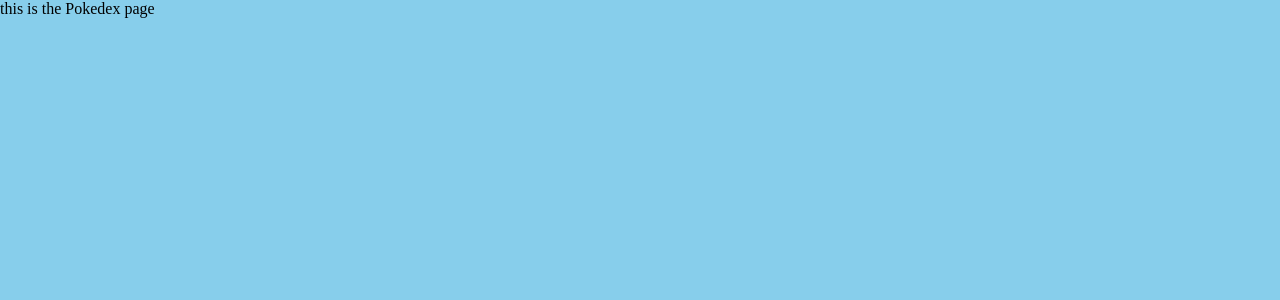
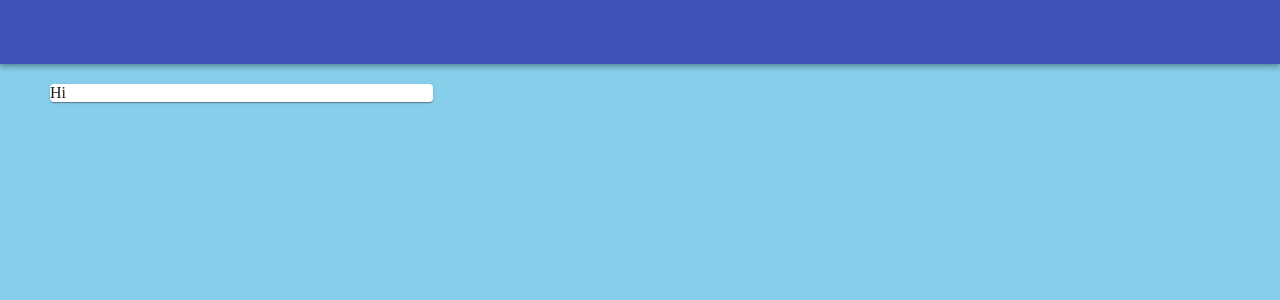
Before and after one commit to DDeShon/pokedex-react, a React (Create React App) app: page / in a window 1280 px wide. Shown: the top 300 px of the page. Built offline with nearby package versions, Linux system fonts and the light colour scheme.

Commit message:
setting up pokedex cards

```diff
--- a/src/Pokedex.js
+++ b/src/Pokedex.js
@@ -1,7 +1,42 @@
 import React from "react";
+import {
+  AppBar,
+  Toolbar,
+  Grid,
+  Card,
+  CardMedia,
+  CardContent,
+} from "@material-ui/core";
+import { makeStyles } from "@material-ui/core/styles";
+
+const useStyles = makeStyles({
+  pokedexContainer: {
+    paddingTop: "20px",
+    paddingLeft: "50px",
+    paddingRight: "50px",
+  },
+});
+
+const getPokemonCard = () => {
+  return (
+    <Grid item xs={12} sm={4}>
+      <Card>Hi</Card>
+    </Grid>
+  );
+};
 
 const Pokedex = () => {
-  return <div>this is the Pokedex page</div>;
+  const classes = useStyles();
+  return (
+    <>
+      <AppBar position="static">
+        <Toolbar></Toolbar>
+      </AppBar>
+      <Grid container spacing={2} className={classes.pokedexContainer}>
+        {getPokemonCard()}
+      </Grid>
+    </>
+  );
 };
 
 export default Pokedex;
--- a/src/Pokemon.js
+++ b/src/Pokemon.js
@@ -1,7 +1,11 @@
 import React from "react";
 
-const Pokemon = () => {
-  return <div>this is the Pokemon page</div>;
+const Pokemon = (props) => {
+  const { match } = props;
+  const { params } = match;
+  const { pokemonId } = params;
+
+  return <div>{`This is the Pokemon page for Pokemon # ${pokemonId}`}</div>;
 };
 
 export default Pokemon;
```
